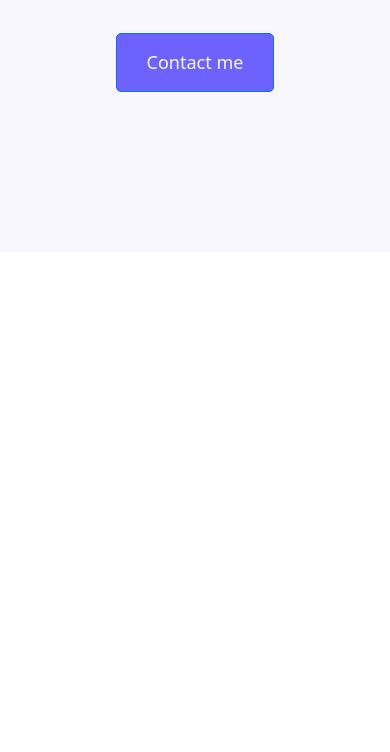
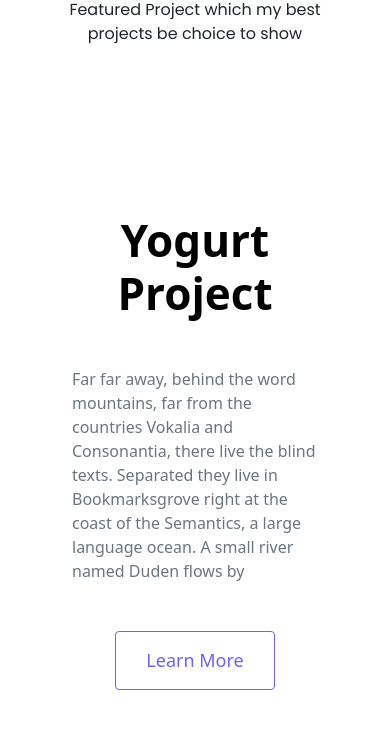
Before and after one commit to Amaya017/portfolio, a plain HTML site: page index.html in a window 390 px wide. Shown: the part 560-1312 px from the top of the page. Before the commit the page ends 844 px from the top, so only its background shows below. Drawn offline with nearby package versions, Linux system fonts and the light colour scheme; a web font is replaced by a local one.

Commit message:
ADDED DESIGNS AND MADE IT RESPONSIVE

```diff
--- a/index.html
+++ b/index.html
@@ -9,6 +9,9 @@
 <link rel="preconnect" href="https://fonts.gstatic.com" crossorigin>
 <link href="https://fonts.googleapis.com/css2?family=Playfair:ital,opsz,wght@0,5..1200,300..900;1,5..1200,300..900&family=Poppins:ital,wght@0,100;0,200;0,300;0,400;0,500;0,600;0,700;0,800;0,900;1,100;1,200;1,300;1,400;1,500;1,600;1,700;1,800;1,900&display=swap" rel="stylesheet">
     <link rel="stylesheet" href="styles.css">
+
+
+
 </head>
 <body>
     <div class="whole">
@@ -17,5 +20,69 @@
     <h2 class="mb-5">Front-end developer based in Abuja</h2>
     <a href="#" class="btn btn-primary">Contact me</a>
 </div>
+
+<p class="comment m-5">
+    Featured Project which my best projects be choice to show
+</p>
+
+<div class="container">
+<div class="apps">
+    <div class="row mb-5">
+        <div class="col d-none d-lg-block">
+            <img src="images/yogurt.png" alt="yogurt" class="image-fluid">
+        </div>
+        <div class="col">
+            <div class="info">
+            <h2 class="mb-5">Yogurt Project</h2>
+            <p class="mb-5 text-muted">
+                Far far away, behind the word mountains, far from the countries Vokalia and Consonantia, there live the blind texts. Separated they live in Bookmarksgrove right at the coast of the Semantics, a large language ocean. A small river named Duden flows by
+
+
+            </p>
+            <a href="#" class="btn btn-outline-primary">Learn More</a>
+        </div>
+        </div>
+
+    </div>
+
+   <div class="row mb-5">
+
+        <div class="col">
+            <div class="info">
+            <h2 class="mb-5">Weather App</h2>
+            <p class="mb-5 text-muted">
+                Far far away, behind the word mountains, far from the countries Vokalia and Consonantia, there live the blind texts. Separated they live in Bookmarksgrove right at the coast of the Semantics, a large language ocean. A small river named Duden flows by
+
+
+            </p>
+            <a href="#" class="btn btn-outline-primary">Learn More</a>
+        </div>
+        </div>
+        <div class="col d-none d-lg-block">
+            <img src="images/weather.png" alt="yogurt" class="image-fluid">
+        </div>
+    </div>
+
+    <div class="row mb-5">
+        <div class="col d-none d-lg-block">
+            <img src="images/dictionary.png" alt="yogurt" class="image-fluid">
+        </div>
+        <div class="col">
+            <div class="info">
+            <h2 class="mb-5">Dictionary App</h2>
+            <p class="mb-5 text-muted">
+                Far far away, behind the word mountains, far from the countries Vokalia and Consonantia, there live the blind texts. Separated they live in Bookmarksgrove right at the coast of the Semantics, a large language ocean. A small river named Duden flows by
+
+
+            </p>
+            <a href="#" class="btn btn-outline-primary">Learn More</a>
+        </div>
+        </div>
+
+    </div>
+
+
+</div>
+</div>
 </body>
 </html>
--- a/styles.css
+++ b/styles.css
@@ -1,7 +1,8 @@
 :root{
     --heading-font-family:"Playfair", system-ui;
-    --p-font-family: "Poppins", system-ui;
+    --p-font-family: "Poppins", serif;
     --background-color: #f9f7fe;
+    --default-color: #6c63ff;
 
 }
 
@@ -11,7 +12,7 @@
     text-align: center;
 }
 
-.btn{
+.btn-primary{
     color: #f9f7fe;
     padding: 15px 30px;
     border-radius: 5px;
@@ -21,7 +22,7 @@
 
 }
 
-p{
+.whole p {
     font-family: var(--p-font-family);
     font-size: 36px;
     font-weight: bold;
@@ -29,15 +30,77 @@ p{
 
 }
 
-h1{
+.whole h1{
     font-family: var(--heading-font-family);
     font-size: 96px;
     font-weight: bold;
     color: black;
 }
 
-h2{
+.whole h2{
     font-family: var(--heading-font-family);
     font-size: 32px;
     font-weight: bold;
 }
+
+.comment{
+    font-size: 16px;
+    font-family: var(--p-font-family);
+    text-align: center;
+    line-height: 1.5;
+
+}
+
+.apps h2{
+    font-family: var(--heading-font-family);
+    color: black;
+    font-size: 44px;
+    font-weight: bold;
+    text-align: center;
+    line-height: 1.2;
+    font-weight: bold;
+
+}
+
+.apps p{
+    font-size: 16px;
+    line-height: 1.5;
+    margin-top: 0;
+    text-align: left;
+}
+
+.info{
+    padding: 120px 60px;
+    text-align: center;
+}
+
+.btn-outline-primary {
+    font-size: 18px;
+    color: var(--default-color);
+    border: 1px solid var(--default-color);
+    border-radius: 4px;
+    padding: 15px 30px;
+    line-height: 27px;
+
+}
+
+.image-fluid {
+    max-width: 100%;
+    height: auto;
+}
+
+@media (max-width: 991.98px) {
+    .container {
+        width: 100%;
+        padding: auto;
+        margin: auto;
+    }
+    .whole {
+        padding: 80px 20px;
+
+    }
+    .whole h1 {
+        font-size: 44px;
+        line-height: 2;
+    }
+}
```
Also changed, not shown: images/dictionary.png (added), images/weather.png (added), images/yogurt.png (added).
